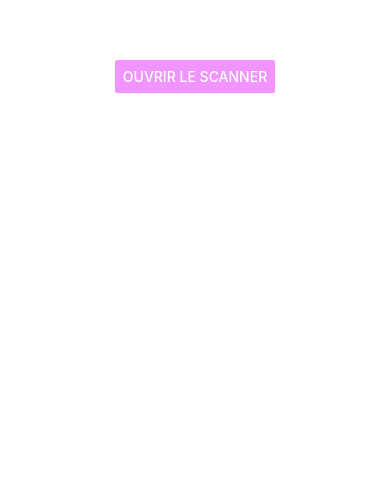
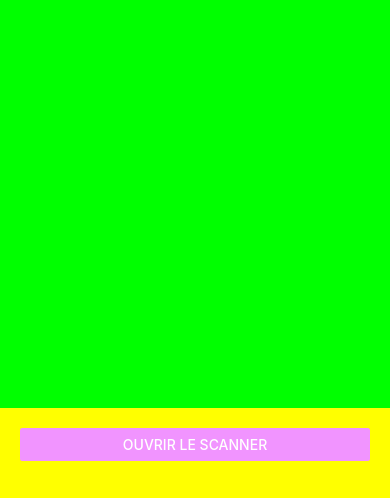
Before and after one commit to AlexandreT33/IsMyFoodGreen_Front, a React Native app: screen / in a window 390 px wide. Shown: the part 346-844 px from the top of the page. Built offline with nearby package versions, Linux system fonts and the light colour scheme.

Commit message:
modif css et autre

```diff
--- a/App.js
+++ b/App.js
@@ -1,9 +1,18 @@
-import React, { useState } from 'react';
+import React, { useState, useEffect} from 'react';
 import { StyleSheet, Text, View, Button } from 'react-native';
 import QR_Scanner from './src/tools/Scanner'
 
 export default function App() {
     const [showQrScanner, setshowQrScanner] = useState(false);
+    const [scanValue, setScanValue] = useState(null);
+
+    useEffect(() => {
+        if (scanValue != null) {
+            alert(`COUCOU ${scanValue}`);
+            setshowQrScanner(false);
+        }
+
+      }, [scanValue]);
 
     function returnButtonTitle(){
         let buttonTitle = "Ouvrir le scanner"
@@ -17,22 +26,32 @@ export default function App() {
     }
 
   return (
-    <View style={styles.container}>
-        {showQrScanner === true ? <QR_Scanner/> : <Text></Text>}
-        <Button
-            title={returnButtonTitle()}
-            color="#f194ff"
-            onPress={() => {setshowQrScanner(!showQrScanner)}}
-        />
+
+    <View style={{flex:1}}>
+        <View style={styles.topbox}>
+            {showQrScanner === true ? <QR_Scanner setScanValue={setScanValue} /> : <></>}
+        </View>
+
+        <View style={styles.bottombox}>
+
+            <Button
+                title={returnButtonTitle()}
+                color="#f194ff"
+                onPress={() => {setshowQrScanner(!showQrScanner)}}
+            />
+        </View>
     </View>
   );
 }
 
 const styles = StyleSheet.create({
-  container: {
+  topbox: {
+    backgroundColor: '#00FF00',
+    flex: 15
+  },
+  bottombox: {
+    backgroundColor: '#FFFF00',
     flex: 1,
-    backgroundColor: '#fff',
-    alignItems: 'center',
-    justifyContent: 'center',
-  },
+    padding: 20,
+  }
 });
--- a/app.json
+++ b/app.json
@@ -15,13 +15,20 @@
       "**/*"
     ],
     "ios": {
-      "supportsTablet": true
+      "supportsTablet": true,
+      "infoPlist": {
+        "NSCameraUsageDescription": "Allow $(PRODUCT_NAME) to access camera.",
+        "NSMicrophoneUsageDescription": "Allow $(PRODUCT_NAME) to access your microphone"
+      }
     },
     "android": {
       "adaptiveIcon": {
         "foregroundImage": "./assets/adaptive-icon.png",
         "backgroundColor": "#ffffff"
-      }
+      },
+      "permissions": [
+        "android.permission.CAMERA"
+      ]
     },
     "web": {
       "favicon": "./assets/favicon.png"
@@ -39,6 +46,25 @@
         }
       ]
     ],
-    "owner": "alexandre33"
+    "owner": "alexandre33",
+    "runtimeVersion": {
+      "policy": "appVersion"
+    },
+    "updates": {
+      "url": "https://u.expo.dev/66ba9820-139f-4643-9ea5-7932ab8c35f1"
+    },
+    "build": {
+      "development": {
+        "developmentClient": true,
+        "distribution": "internal"
+      },
+      "preview": {
+        "distribution": "internal",
+        "channel": "preview"
+      },
+      "production": {
+        "channel": "production"
+      }
+    }
   }
 }
--- a/package.json
+++ b/package.json
@@ -10,10 +10,11 @@
   },
   "dependencies": {
     "expo": "~49.0.15",
+    "expo-barcode-scanner": "~12.5.3",
     "expo-status-bar": "~1.6.0",
+    "expo-updates": "^0.18.16",
     "react": "18.2.0",
-    "react-native": "0.72.6",
-    "expo-barcode-scanner": "~12.5.3"
+    "react-native": "0.72.6"
   },
   "devDependencies": {
     "@babel/core": "^7.20.0"
--- a/src/tools/Scanner.js
+++ b/src/tools/Scanner.js
@@ -2,7 +2,7 @@ import React, { useState, useEffect } from 'react';
 import { Text, View, StyleSheet, Button } from 'react-native';
 import { BarCodeScanner } from 'expo-barcode-scanner';
 
-export default function QR_Scanner() {
+export default function QR_Scanner(props) {
   const [hasPermission, setHasPermission] = useState(null);
   const [scanned, setScanned] = useState(false);
 
@@ -17,7 +17,8 @@ export default function QR_Scanner() {
 
   const handleBarCodeScanned = ({ type, data }) => {
     setScanned(true);
-    alert(`Bar code with type ${type} and data ${data} has been scanned!`);
+    props.setScanValue(data);
+    setScanned(false);
   };
 
   if (hasPermission === null) {
@@ -33,7 +34,6 @@ export default function QR_Scanner() {
         onBarCodeScanned={scanned ? undefined : handleBarCodeScanned}
         style={StyleSheet.absoluteFillObject}
       />
-      {scanned && <Button title={'Tap to Scan Again'} onPress={() => setScanned(false)} />}
     </View>
   );
 }
```
Also changed, not shown: 1 other file (tests, documents, lock files or other folders).
